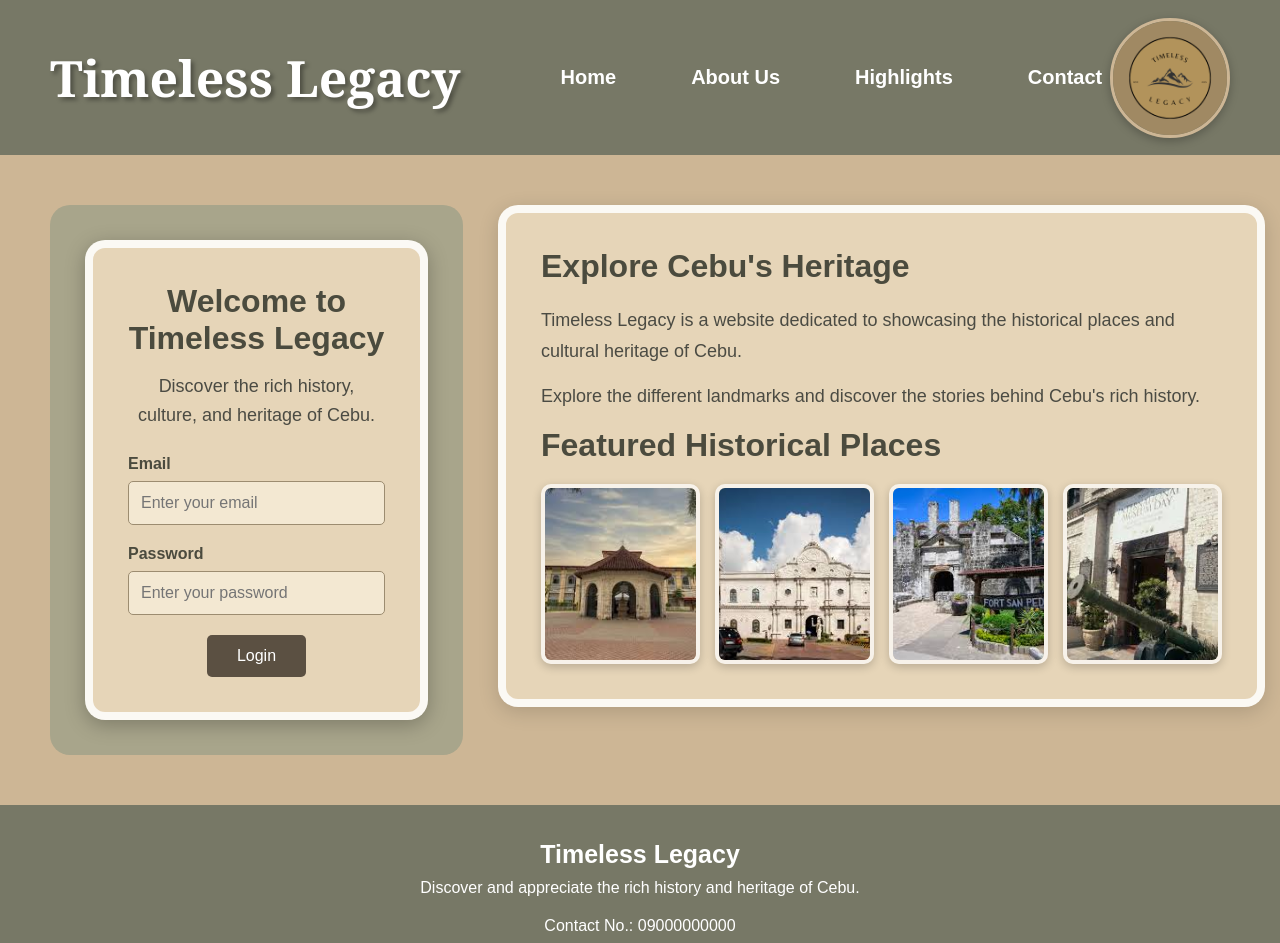
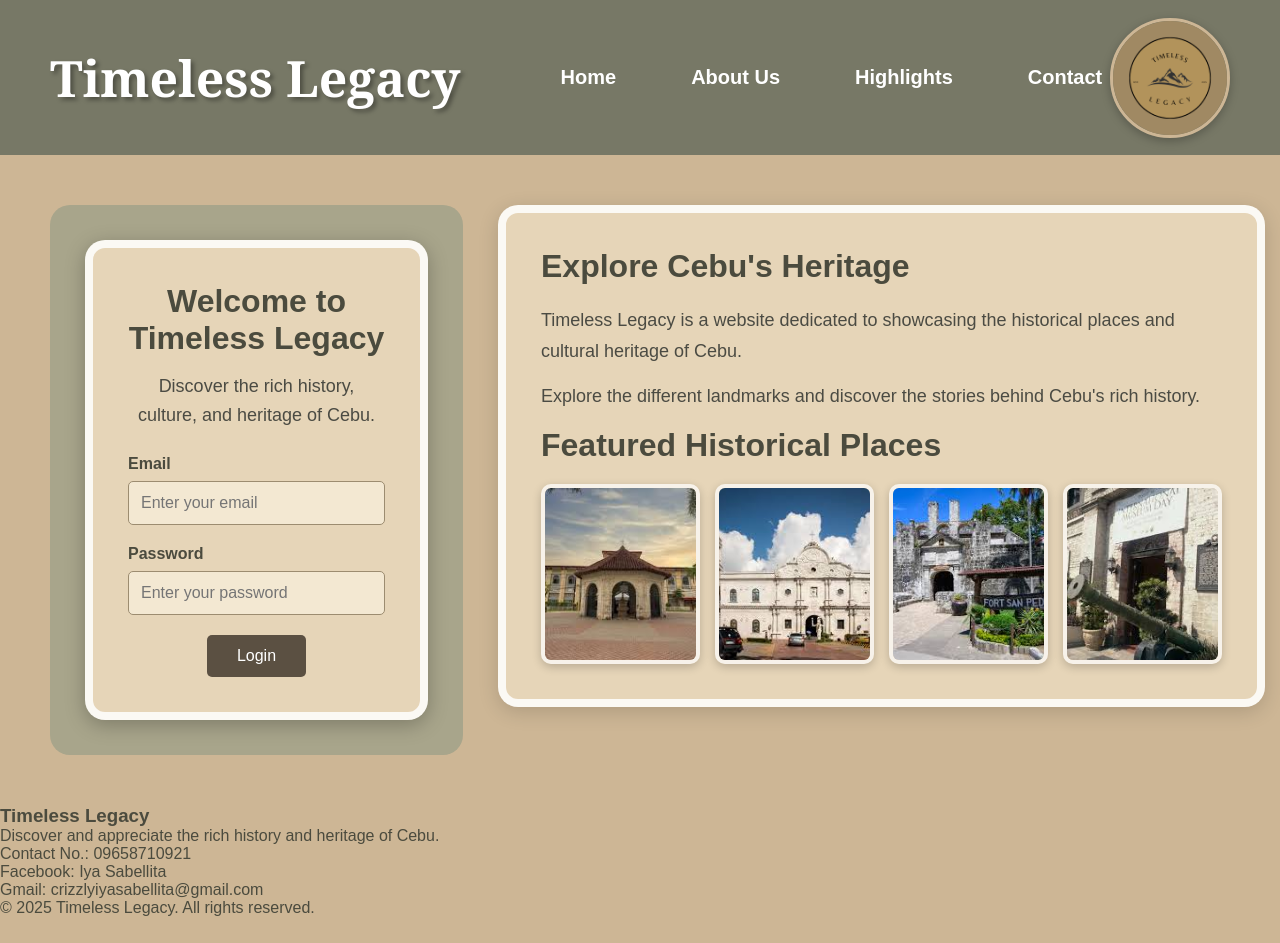
Before and after one commit to crizzlyiyasabellita-sys/Timeless-Legacy, a React (Vite) app: page / in a window 1280 px wide. Shown: the top 943 px of the page. After the commit the page ends 917 px from the top, so only its background shows below. Built offline with nearby package versions, Linux system fonts and the light colour scheme.

Commit message:
Commit 1.0

```diff
--- a/src/components/Footer.jsx
+++ b/src/components/Footer.jsx
@@ -1,27 +1,41 @@
 function Footer() {
     return (
-        <footer className="site-footer">
+        <footer className="bg-[#777866] text-white text-center">
 
-            <div className="footer-content">
+            <div className="max-w-[900px] mx-auto py-[35px] px-5">
 
-                <h3>Timeless Legacy</h3>
+                <h3 className="text-[25px] mb-[10px]">
+                    Timeless Legacy
+                </h3>
 
-                <p>
-                    Discover and appreciate the rich history and heritage
-                    of Cebu.
+                <p className="mb-5">
+                    Discover and appreciate the rich history and heritage of Cebu.
                 </p>
 
-                <div className="footer-contact">
-                    <p>Contact No.: 09000000000</p>
-                    <p>Gmail: crizzlyiyasabellita@gmail.com</p>
+                <div>
+
+                    <p className="my-2">
+                        Contact No.: 09658710921
+                    </p>
+
+                    <p className="my-2">
+                        Facebook: Iya Sabellita
+                    </p>
+
+                    <p className="my-2">
+                        Gmail: crizzlyiyasabellita@gmail.com
+                    </p>
+
                 </div>
 
             </div>
 
-            <div className="footer-bottom">
-                <p>
-                    © 2026 Timeless Legacy. All rights reserved.
+            <div className="border-t border-white/30 py-[15px]">
+
+                <p className="m-0 text-sm">
+                    © 2025 Timeless Legacy. All rights reserved.
                 </p>
+
             </div>
 
         </footer>
```
